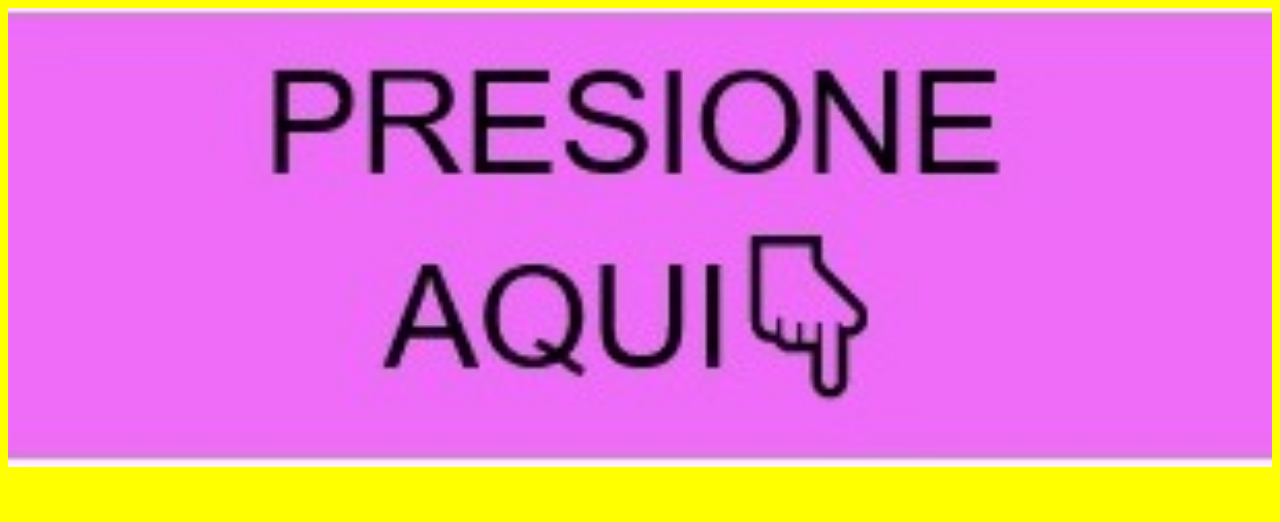
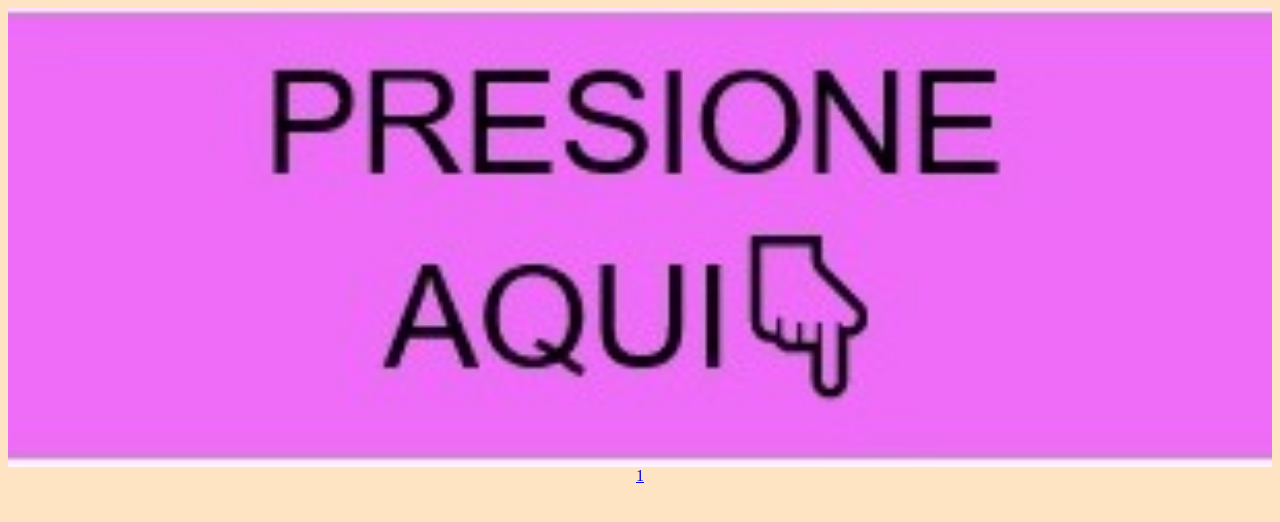
Before and after one commit to yisus1708/jesus, a plain HTML site: page aqui.html in a window 1280 px wide. Drawn offline with nearby package versions, Linux system fonts and the light colour scheme.

Commit message:
teamo-1721

```diff
--- a/aqui.html
+++ b/aqui.html
@@ -2,18 +2,19 @@
 <head>
 <title>MI GRAN AMOR</title>
 </head>
-<body bgcolor="yellow" text="black">
+<body bgcolor="bisque" text="black">
 
 <center><tablet width="950"><tr><td>
-<a href="gracias.html">
+<a href="index.html">
 <img src="imagen\imagen3.jpeg"width="100%" below="150">
 <script src="https://code.jquery.com/jquery-1.12.4.min.js"></script>
 <body>
     <div></div>
 </body>
 <script>
-    $('div').html("<div></div>");
+    $('div').html("<div>1</div>");
 </script>
+
 </tr>
 </td>
 </center>
```
Also changed, not shown: index.html (renamed from gracias.html, +1 -5 lines).
